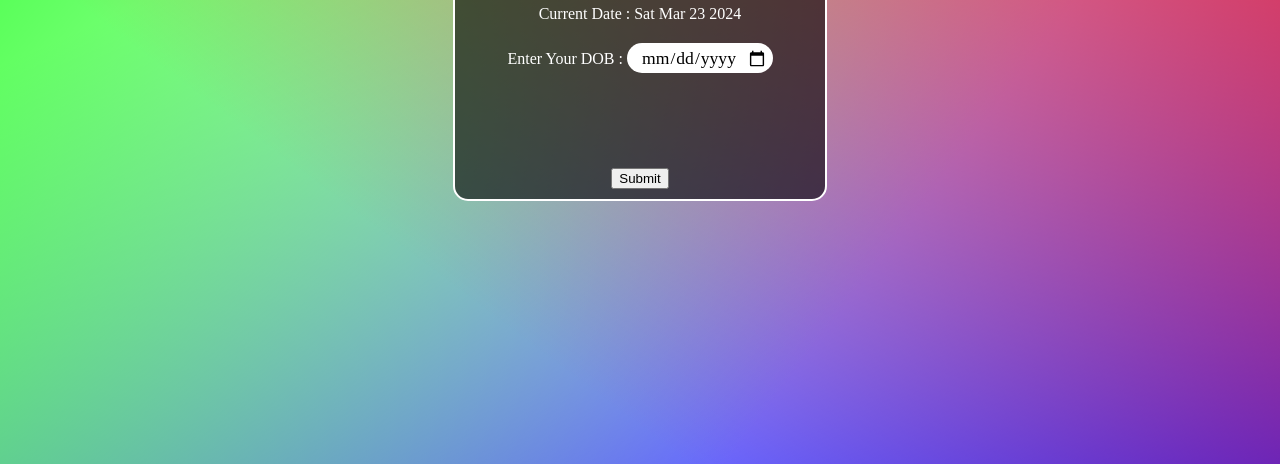
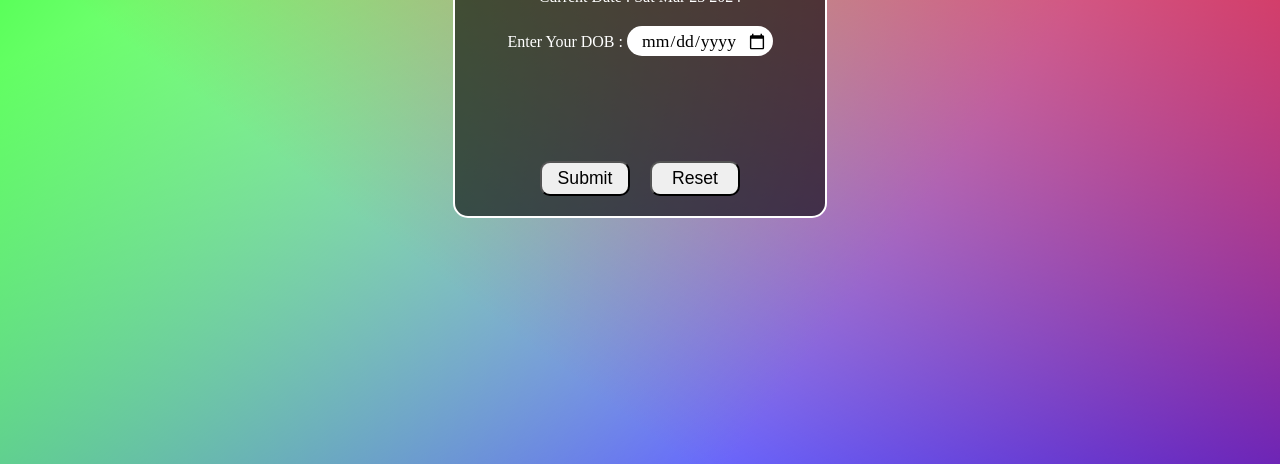
Before and after one commit to Zaman2024/Age-Calculator, a plain HTML site: page index.html in a window 1280 px wide. Shown: the part 336-800 px from the top of the page. Drawn offline with Linux system fonts and the light colour scheme.

Commit message:
committed some changes

```diff
--- a/index.html
+++ b/index.html
@@ -17,6 +17,14 @@
         .wrapper {
             background-color: rgba(0, 0, 0, 0.6);
         }
+
+        button {
+            border-radius: 10px;
+            width: 90px;
+            margin: 10px;
+            padding: 5px;
+            font-size: 1.1rem;
+        }
     </style>
 </head>
 
--- a/script.js
+++ b/script.js
@@ -30,6 +30,13 @@ button.setAttribute('type', 'submit');
 
 button.innerText = 'Submit';
 wrapper.appendChild(button);
+
+const resetBtn = document.createElement('button');
+resetBtn.setAttribute('type', 'submit');
+resetBtn.id = 'btn'
+resetBtn.innerText = 'Reset';
+wrapper.appendChild(resetBtn);
+
 
 //----------Age Calculation-----------------/
 
@@ -85,4 +92,12 @@ function calculator() {
         display.innerHTML = `Your Age is : ${y2 - y1}Year, ${m2 - m1} Month, ${d2 - d1} Days`;
     }
 }
+
+const reset = function () {
+    document.querySelector('input').value = null;
+    display.innerHTML = '';
+}
+
 button.addEventListener('click', calculator);
+
+resetBtn.addEventListener('click', reset);
```
